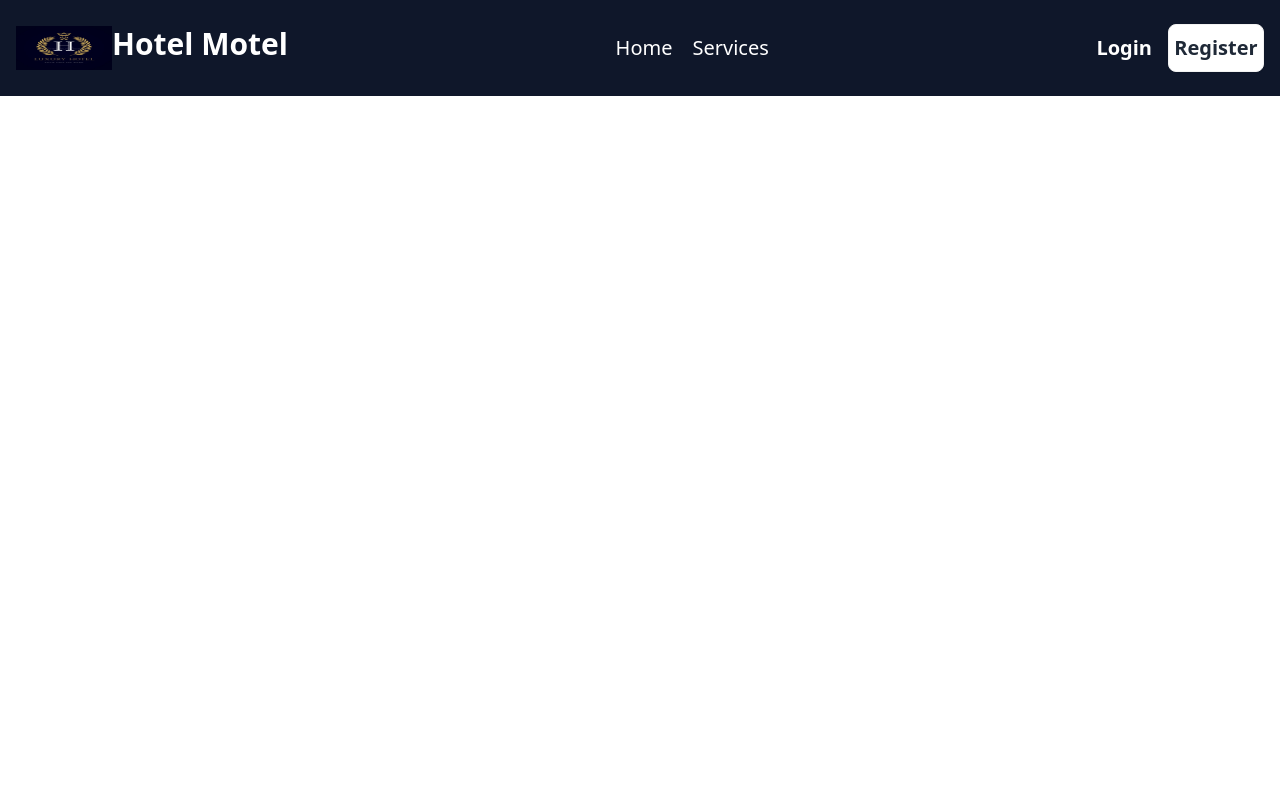
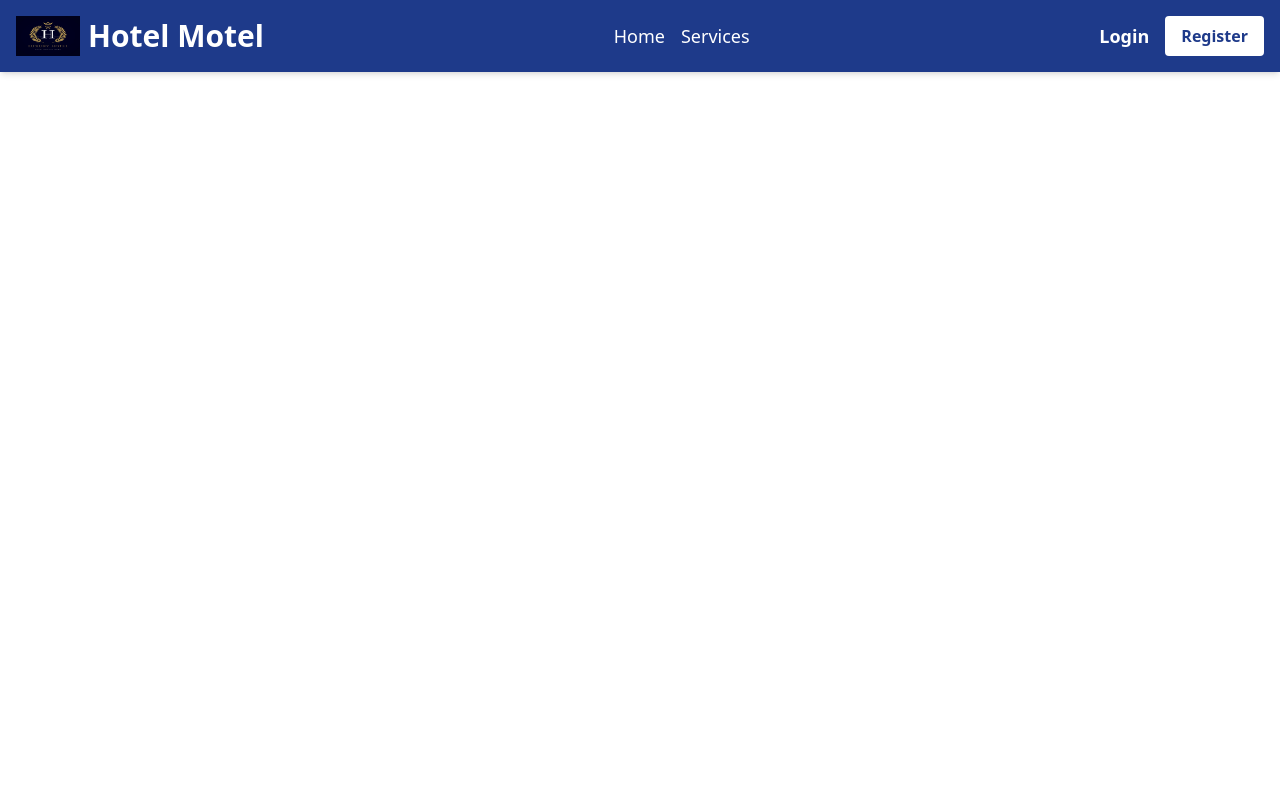
Before and after one commit to Somaptiahmed/hotel-service, a React (Vite) app: page /auth in a window 1280 px wide. Shown: the top 800 px of the page. Built offline with nearby package versions, Linux system fonts and the light colour scheme; no server answers.

Commit message:
add the changes

```diff
--- a/src/components/Navbar.jsx
+++ b/src/components/Navbar.jsx
@@ -1,4 +1,144 @@
 
+// import React, { useState, useContext, useEffect } from "react";
+// import { Link, useNavigate, useLocation } from "react-router-dom";
+// import { AuthContext } from "../provider/AuthProvider";
+// import a11 from "../assets/a11.webp";
+
+// const Navbar = () => {
+//   const { user, logOut } = useContext(AuthContext);
+//   const navigate = useNavigate();
+//   const location = useLocation();
+//   const [isMenuOpen, setIsMenuOpen] = useState(false);
+
+//   // Dynamically change the browser title based on the current route
+//   useEffect(() => {
+//     const routeTitleMap = {
+//       "/": "Home - Hotel Motel",
+//       "/services": "Services - Hotel Motel",
+//       "/addService": "Add Service - Hotel Motel",
+//       "/myReviews": "My Reviews - Hotel Motel",
+//       "/myService": "My Services - Hotel Motel",
+//       "/auth/login": "Login - Hotel Motel",
+//       "/auth/register": "Register - Hotel Motel",
+//     };
+
+//     const currentPath = location.pathname;
+//     document.title = routeTitleMap[currentPath] || "Hotel Motel";
+//   }, [location.pathname]);
+
+//   const handleLogOut = async () => {
+//     try {
+//       await logOut();
+//       navigate("/");
+//     } catch (error) {
+//       console.error("Error during logout:", error);
+//     }
+//   };
+
+//   return (
+//     <nav className="bg-slate-900 p-4 flex justify-between items-center h-24 sticky top-0 z-10">
+
+//       <div className="text-white text-3xl font-bold flex">
+//         <img src={a11} alt="Logo" className="w-24 h-11" />
+//         <Link to="/">Hotel Motel</Link>
+//       </div>
+
+//       {/* Toggle Button for Small Screens */}
+//       <div className="lg:hidden">
+//         <button
+//           className="text-white focus:outline-none"
+//           onClick={() => setIsMenuOpen(!isMenuOpen)}
+//         >
+//           <svg
+//             className="w-8 h-8"
+//             fill="none"
+//             stroke="currentColor"
+//             viewBox="0 0 24 24"
+//             xmlns="http://www.w3.org/2000/svg"
+//           >
+//             <path
+//               strokeLinecap="round"
+//               strokeLinejoin="round"
+//               strokeWidth="2"
+//               d="M4 6h16M4 12h16m-7 6h7"
+//             ></path>
+//           </svg>
+//         </button>
+//       </div>
+
+//       {/* Navigation Links */}
+//       <div
+//         className={`${
+//           isMenuOpen ? "block" : "hidden"
+//         } lg:flex flex-col lg:flex-row items-center gap-5 absolute lg:static top-16 left-0 w-full bg-slate-900 lg:bg-transparent lg:w-auto p-4 lg:p-0`}
+//       >
+//         <Link to="/" className="text-white text-xl">
+//           Home
+//         </Link>
+//         <Link to="/services" className="text-white text-xl">
+//           Services
+//         </Link>
+
+//         {/* User-specific Links */}
+//         {user && (
+//           <>
+//             <Link to="/addService" className="text-white text-xl">
+//               Add Service
+//             </Link>
+//             <Link to="/myReviews" className="text-white text-xl">
+//               My Reviews
+//             </Link>
+//             <Link to="/myService" className="text-white text-xl">
+//               My Services
+//             </Link>
+//           </>
+//         )}
+//       </div>
+
+//       {/* User Profile */}
+//       <div className="flex items-center gap-4">
+//         {user ? (
+//           <div className="flex items-center gap-2">
+//             {/* Display User Photo and Name */}
+//             {user.photoURL && (
+//               <img
+//                 src={user.photoURL}
+//                 alt={user.displayName}
+//                 className="w-10 h-10 rounded-full"
+//               />
+//             )}
+//             <span className="text-white text-xl font-semibold">
+//               {user.displayName || "User"}
+//             </span>
+
+//             {/* Logout Button */}
+//             <button
+//               onClick={handleLogOut}
+//               className="bg-slate-500 hover:bg-slate-700 text-white font-semibold py-2 px-4 rounded"
+//             >
+//               Logout
+//             </button>
+//           </div>
+//         ) : (
+//           <div className="flex items-center gap-4">
+//             {/* Login Link */}
+//             <Link to="/auth/login" className="text-white font-semibold text-xl">
+//               Login
+//             </Link>
+//             {/* Register Button */}
+//             <Link to="/auth/register" className="text-white">
+//               <button className="btn bg-white w-24 text-xl font-semibold">
+//                 Register
+//               </button>
+//             </Link>
+//           </div>
+//         )}
+//       </div>
+//     </nav>
+//   );
+// };
+
+// export default Navbar;
 import React, { useState, useContext, useEffect } from "react";
 import { Link, useNavigate, useLocation } from "react-router-dom";
 import { AuthContext } from "../provider/AuthProvider";
@@ -9,8 +149,8 @@ const Navbar = () => {
   const navigate = useNavigate();
   const location = useLocation();
   const [isMenuOpen, setIsMenuOpen] = useState(false);
+  const [isDropdownOpen, setIsDropdownOpen] = useState(false);
 
-  // Dynamically change the browser title based on the current route
   useEffect(() => {
     const routeTitleMap = {
       "/": "Home - Hotel Motel",
@@ -21,9 +161,7 @@ const Navbar = () => {
       "/auth/login": "Login - Hotel Motel",
       "/auth/register": "Register - Hotel Motel",
     };
-
-    const currentPath = location.pathname;
-    document.title = routeTitleMap[currentPath] || "Hotel Motel";
+    document.title = routeTitleMap[location.pathname] || "Hotel Motel";
   }, [location.pathname]);
 
   const handleLogOut = async () => {
@@ -36,103 +174,69 @@ const Navbar = () => {
   };
 
   return (
-    <nav className="bg-slate-900 p-4 flex justify-between items-center h-24 sticky top-0 z-10">
-
-      <div className="text-white text-3xl font-bold flex">
-        <img src={a11} alt="Logo" className="w-24 h-11" />
-        <Link to="/">Hotel Motel</Link>
+    <nav className="bg-blue-900 w-full p-4 fixed top-0 z-10 shadow-md">
+      <div className="container mx-auto flex justify-between items-center">
+        <div className="flex items-center gap-2">
+          <img src={a11} alt="Logo" className="w-16 h-10" />
+          <Link to="/" className="text-white text-3xl font-bold">Hotel Motel</Link>
         </div>
 
-      {/* Toggle Button for Small Screens */}
+        {/* Toggle Button for Mobile */}
         <div className="lg:hidden">
           <button
             className="text-white focus:outline-none"
             onClick={() => setIsMenuOpen(!isMenuOpen)}
           >
-          <svg
-            className="w-8 h-8"
-            fill="none"
-            stroke="currentColor"
-            viewBox="0 0 24 24"
-            xmlns="http://www.w3.org/2000/svg"
-          >
-            <path
-              strokeLinecap="round"
-              strokeLinejoin="round"
-              strokeWidth="2"
-              d="M4 6h16M4 12h16m-7 6h7"
-            ></path>
+            <svg className="w-8 h-8" fill="none" stroke="currentColor" viewBox="0 0 24 24">
+              <path strokeLinecap="round" strokeLinejoin="round" strokeWidth="2" d="M4 6h16M4 12h16m-7 6h7" />
             </svg>
           </button>
         </div>
 
         {/* Navigation Links */}
-      <div
-        className={`${
-          isMenuOpen ? "block" : "hidden"
-        } lg:flex flex-col lg:flex-row items-center gap-5 absolute lg:static top-16 left-0 w-full bg-slate-900 lg:bg-transparent lg:w-auto p-4 lg:p-0`}
-      >
-        <Link to="/" className="text-white text-xl">
-          Home
-        </Link>
-        <Link to="/services" className="text-white text-xl">
-          Services
-        </Link>
-
-        {/* User-specific Links */}
+        <div className={`lg:flex ${isMenuOpen ? "block" : "hidden"} lg:static absolute bg-blue-900 w-full lg:w-auto top-16 left-0 p-4 lg:p-0`}>
+          <Link to="/" className="text-white text-lg mx-2">Home</Link>
+          <Link to="/services" className="text-white text-lg mx-2">Services</Link>
           {user && (
-          <>
-            <Link to="/addService" className="text-white text-xl">
-              Add Service
-            </Link>
-            <Link to="/myReviews" className="text-white text-xl">
-              My Reviews
-            </Link>
-            <Link to="/myService" className="text-white text-xl">
-              My Services
-            </Link>
-          </>
+            <div className="relative">
+              <button className="text-white text-lg mx-2" onClick={() => setIsDropdownOpen(!isDropdownOpen)}>
+                Dashboard ▼
+              </button>
+              {isDropdownOpen && (
+                <div className="absolute bg-white shadow-lg py-2 rounded-md w-48 mt-2">
+                  <Link to="/addService" className="block px-4 py-2 text-gray-700 hover:bg-gray-200">Add Service</Link>
+                  <Link to="/myReviews" className="block px-4 py-2 text-gray-700 hover:bg-gray-200">My Reviews</Link>
+                  <Link to="/myService" className="block px-4 py-2 text-gray-700 hover:bg-gray-200">My Services</Link>
+                </div>
+              )}
+            </div>
           )}
         </div>
 
-      {/* User Profile */}
+        {/* User Authentication */}
         <div className="flex items-center gap-4">
           {user ? (
             <div className="flex items-center gap-2">
-            {/* Display User Photo and Name */}
               {user.photoURL && (
-              <img
-                src={user.photoURL}
-                alt={user.displayName}
-                className="w-10 h-10 rounded-full"
-              />
+                <img src={user.photoURL} alt={user.displayName} className="w-10 h-10 rounded-full" />
               )}
-            <span className="text-white text-xl font-semibold">
-              {user.displayName || "User"}
-            </span>
-
-            {/* Logout Button */}
+              <span className="text-white text-lg font-semibold">{user.displayName || "User"}</span>
               <button
                 onClick={handleLogOut}
-              className="bg-slate-500 hover:bg-slate-700 text-white font-semibold py-2 px-4 rounded"
+                className="bg-red-500 hover:bg-red-700 text-white px-4 py-2 rounded"
               >
                 Logout
               </button>
             </div>
           ) : (
             <div className="flex items-center gap-4">
-            {/* Login Link */}
-            <Link to="/auth/login" className="text-white font-semibold text-xl">
-              Login
-            </Link>
-            {/* Register Button */}
-            <Link to="/auth/register" className="text-white">
-              <button className="btn bg-white w-24 text-xl font-semibold">
-                Register
-              </button>
+              <Link to="/auth/login" className="text-white text-lg font-semibold">Login</Link>
+              <Link to="/auth/register">
+                <button className="bg-white text-blue-900 px-4 py-2 rounded font-semibold">Register</button>
               </Link>
             </div>
           )}
+        </div>
       </div>
     </nav>
   );
--- a/src/pages/MyReviews.jsx
+++ b/src/pages/MyReviews.jsx
@@ -19,6 +19,7 @@ const MyReviews = () => {
     if (user?.email) {
       const fetchReviews = async () => {
         try {
+
           const response = await fetch(`https://assignment-11-server-site-psi.vercel.app/reviews/user/${user.email}`);
           const data = await response.json();
           if (response.ok) {
@@ -99,7 +100,7 @@ const MyReviews = () => {
   return (
     <div>
         <Navbar></Navbar>
-        <div className="container mx-auto py-10 w-9/12">
+        <div className="mt-20 container mx-auto py-10 w-9/12">
       <h1 className="text-3xl font-bold mb-4">My Reviews</h1>
       {reviews.length === 0 ? (
         <p>You haven't posted any reviews yet.</p>
--- a/src/pages/MyService.jsx
+++ b/src/pages/MyService.jsx
@@ -143,7 +143,7 @@ const MyService = () => {
   return (
     <div>
       <Navbar />
-      <div className="container mx-auto py-10 w-11/12">
+      <div className="mt-20 container mx-auto py-10 w-11/12">
         <h1 className="text-3xl font-bold text-center mb-6">My Services</h1>
 
         <div className="mb-6">
```
Also changed, not shown: src/pages/Services.jsx (+116 -11 lines), 1 other file (tests, documents, lock files or other folders). Lines whose indentation alone changed are shown as unchanged.
